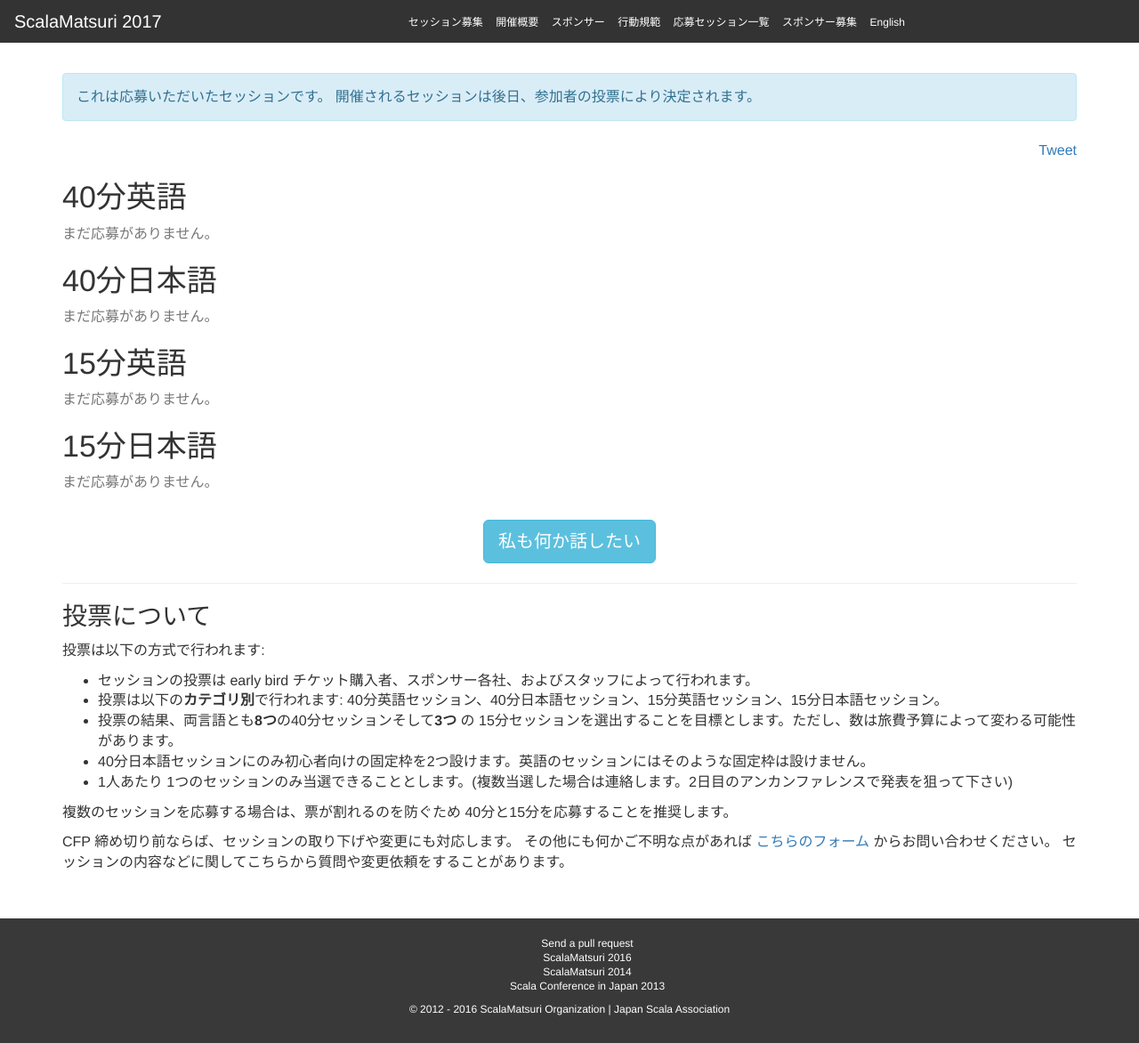
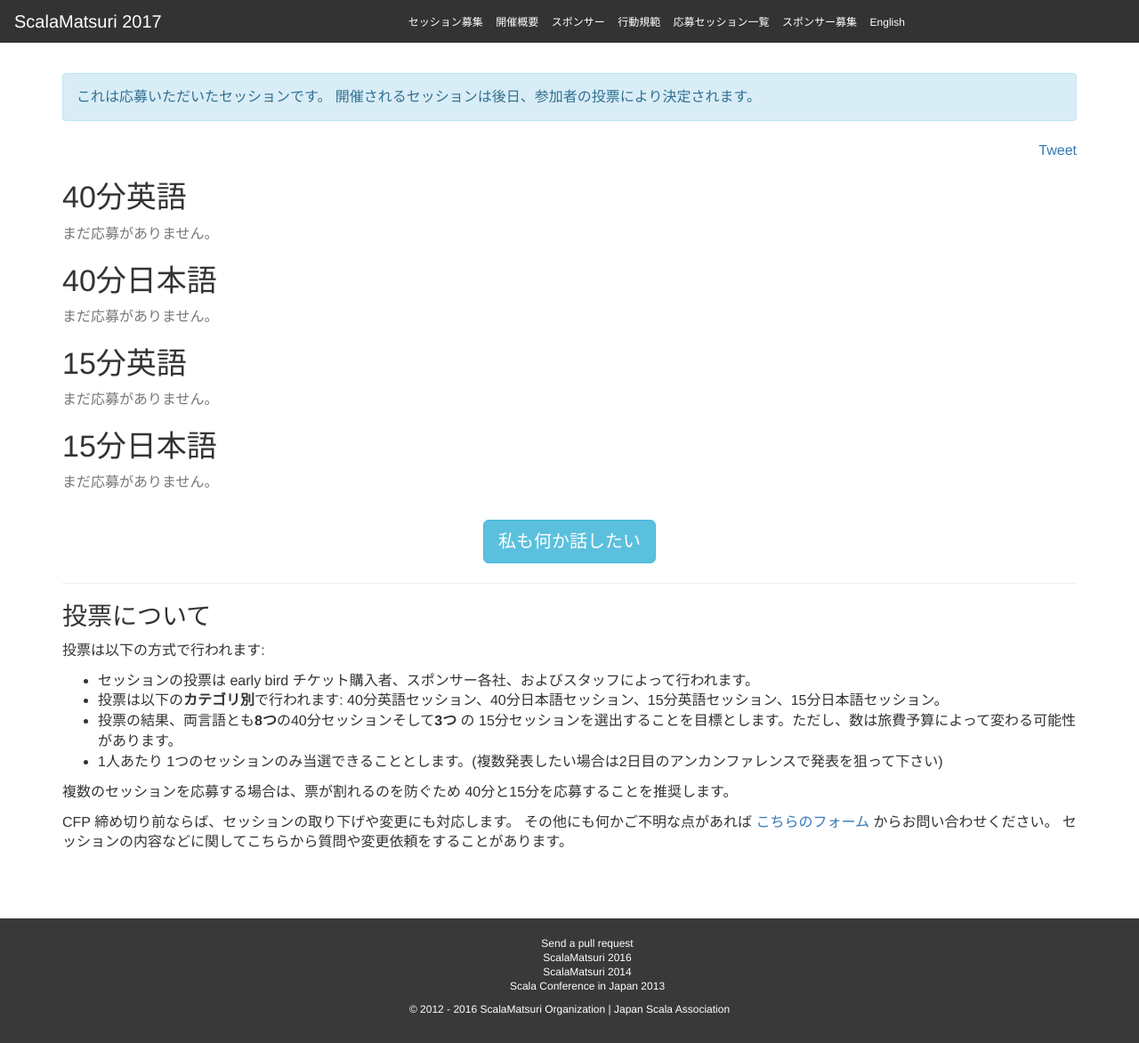
Before and after one commit to scalajp/2017.scalamatsuri.org, a Jekyll site: the page built from ja/candidates/index.html, in a window 1280 px wide and 1172 px high. Shown: the whole window at 89% size. Built offline with Jekyll 4.4.1, drawn with Linux system fonts in a browser that asks for light colours; nearby versions of some CDN libraries; comment, search, counter and statistics services are not loaded.

Commit message:
Update to this year's regulation.

```diff
--- a/_includes/voting_en.html
+++ b/_includes/voting_en.html
@@ -5,8 +5,7 @@
     <li>Sessions are voted by early bird ticket holders, sponsors, and staff.</li>
     <li>The voting will be done for the following categories <b>separately</b>: 40-minute talks in English, 40-minute talks in Japanese, 15-minute talks in English, and 15-minute talks in Japanese.</li>
     <li>We will try to select <b>eight</b> 40-minute talks and <b>three</b> 15-minute talks for both the languages. The number may vary depending on the travel budgets.</li>
-    <li>Two slots for 40-minute talks in Japanese will be reserved for Beginner talks. No reservation will be placed for English talks.</li>
-    <li>Only one session will be offered per person. (We'll contact you if that happens. You're also welcome to give the second one at the unconference in day 2)</li>
+    <li>Only one session will be offered per person. (You're also welcome to give the second one at the unconference in day 2)</li>
   </ul>
 
 If you decide to submit multiple talks, we recommend submitting 40-minute and 15-minute talks to avoid splitting your votes.
--- a/_includes/voting_ja.html
+++ b/_includes/voting_ja.html
@@ -5,8 +5,7 @@
     <li>セッションの投票は early bird チケット購入者、スポンサー各社、およびスタッフによって行われます。</li>
     <li>投票は以下の<b>カテゴリ別</b>で行われます: 40分英語セッション、40分日本語セッション、15分英語セッション、15分日本語セッション。</li>
     <li>投票の結果、両言語とも<b>8つ</b>の40分セッションそして<b>3つ</b> の 15分セッションを選出することを目標とします。ただし、数は旅費予算によって変わる可能性があります。</li>
-    <li>40分日本語セッションにのみ初心者向けの固定枠を2つ設けます。英語のセッションにはそのような固定枠は設けません。</li>
-    <li>1人あたり 1つのセッションのみ当選できることとします。(複数当選した場合は連絡します。2日目のアンカンファレンスで発表を狙って下さい)</li>
+    <li>1人あたり 1つのセッションのみ当選できることとします。(複数発表したい場合は2日目のアンカンファレンスで発表を狙って下さい)</li>
   </ul>
 
 複数のセッションを応募する場合は、票が割れるのを防ぐため 40分と15分を応募することを推奨します。</p>
```
